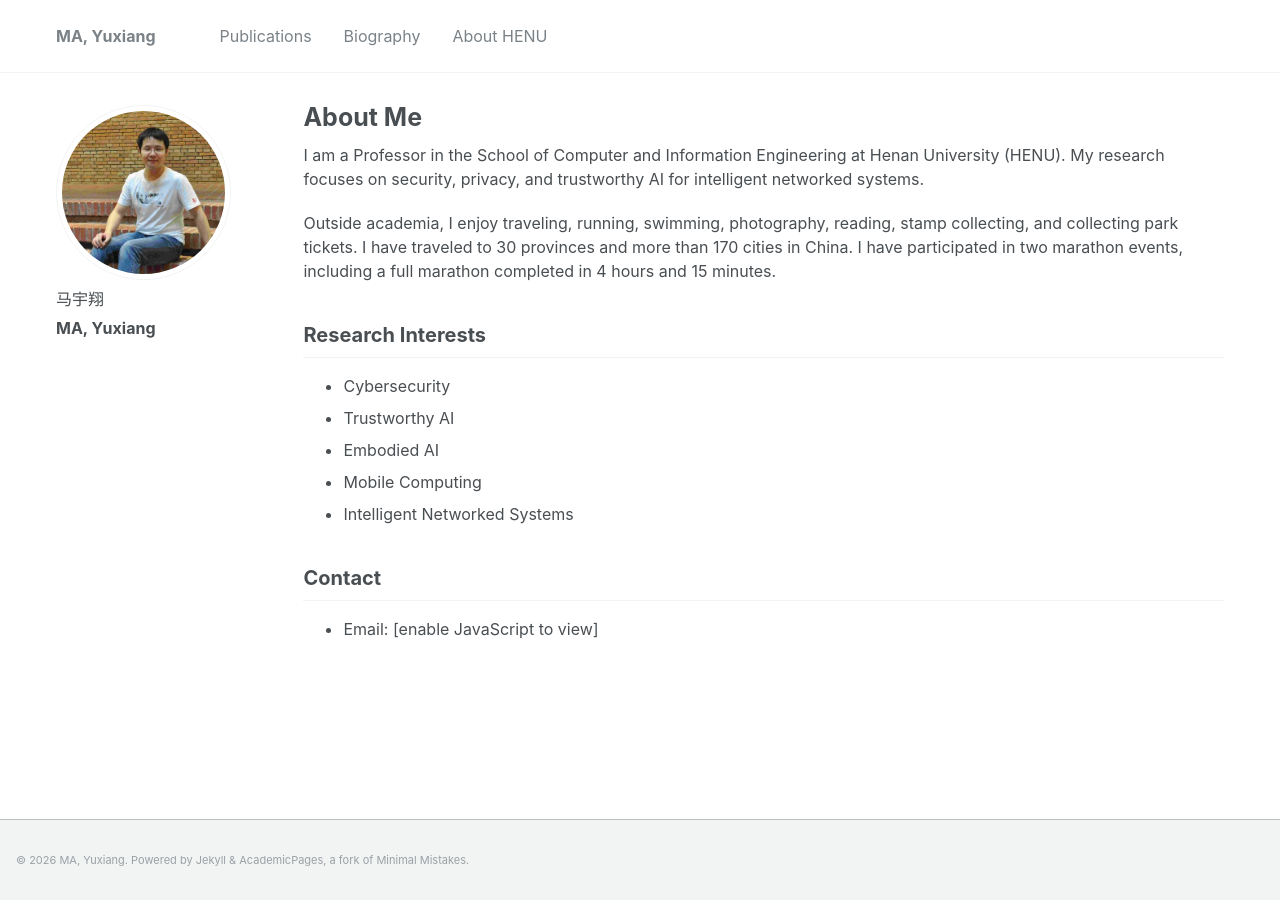
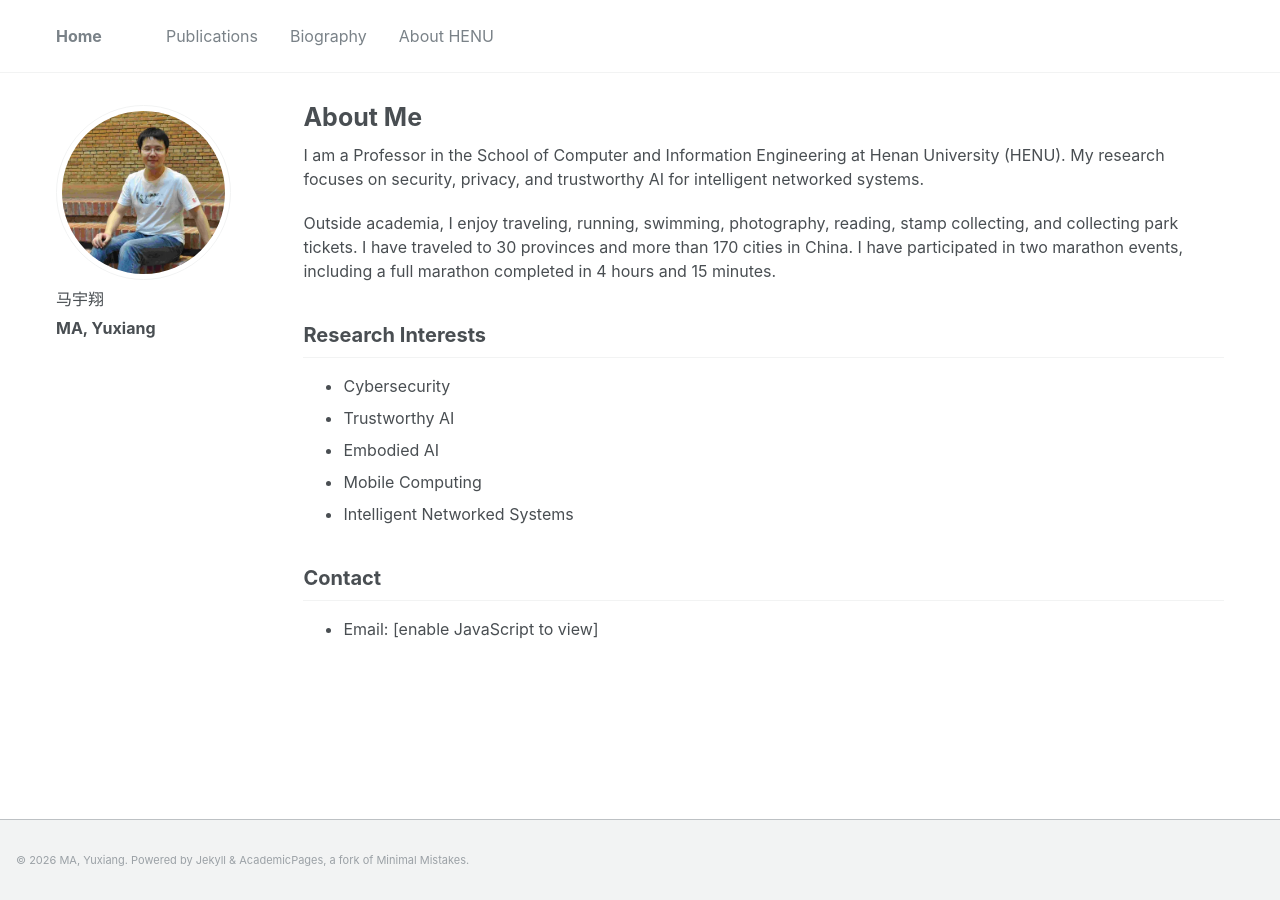
Before and after one commit to mayuxiang/Homepage, a Jekyll site: the page built from _pages/about.md, in a window 1280 px wide. Built offline with Jekyll 4.4.1, drawn with Linux system fonts in a browser that asks for light colours.

Commit message:
Rename nav tab from 'MA, Yuxiang' to 'Home'

```diff
--- a/_includes/masthead.html
+++ b/_includes/masthead.html
@@ -7,7 +7,7 @@
         <button class="hidden"><div class="navicon"></div></button>
         <ul class="visible-links">
           <li class="masthead__menu-item masthead__menu-item--lg {% if page.url == '/' %}is-active{% endif %}">
-            <a href="{{ base_path }}/"{% if page.url == '/' %} aria-current="page"{% endif %}>{{ site.title }}</a>
+            <a href="{{ base_path }}/"{% if page.url == '/' %} aria-current="page"{% endif %}>Home</a>
           </li>
           {% for link in site.data.navigation.main %}
             {% if link.url contains 'http' %}
```
